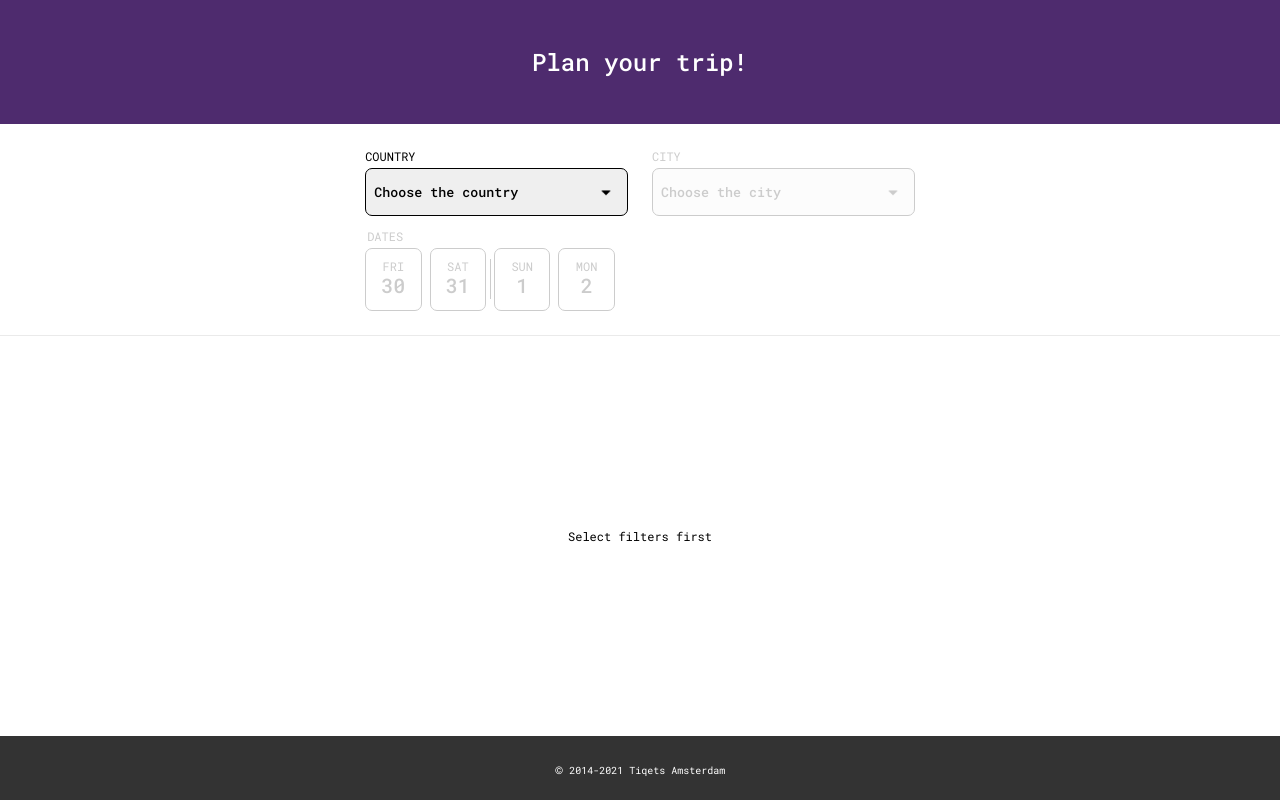
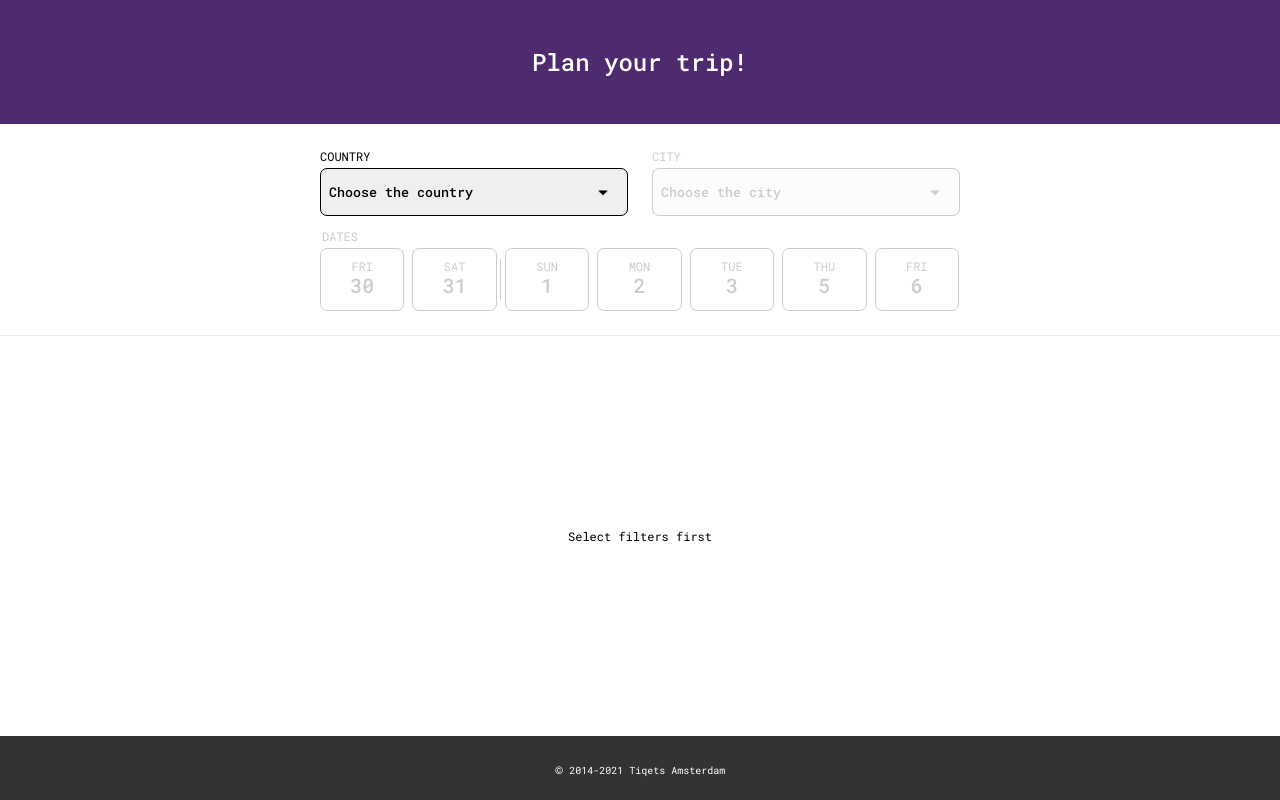
Before and after one commit to suh3yb/frontend-assignment-plan-your-trip, a React (Create React App) app: page / in a window 1280 px wide. Built offline with nearby package versions, Linux system fonts and the light colour scheme; data requests are answered from the project's data file.

Commit message:
add desktop styling, make improvements

```diff
--- a/src/components/DatePicker.tsx
+++ b/src/components/DatePicker.tsx
@@ -8,28 +8,19 @@ interface Props {
   options: DatesResponse;
   disabled: boolean;
   setValue: React.Dispatch<React.SetStateAction<string>>;
-  className?: string;
 }
 
-const DatePicker: React.FC<Props> = ({
-  options,
-  disabled,
-  setValue,
-  className,
-}) => {
+const DatePicker: React.FC<Props> = ({ options, disabled, setValue }) => {
   const handleChange = useCallback(
     (event: React.ChangeEvent<HTMLInputElement>) => {
       setValue(event.target.value);
     },
     [setValue]
   );
-  const fieldsetElemClass = useMemo(() => {
-    let baseClass = addDisabledClass('date-picker__fieldset', disabled);
-    if (className) {
-      baseClass += ` ${className}`;
-    }
-    return baseClass;
-  }, [disabled, className]);
+  const fieldsetElemClass = useMemo(
+    () => addDisabledClass('date-picker__fieldset', disabled),
+    [disabled]
+  );
 
   const datesWrapperElemClass = useMemo(
     () => addAnimateClass('date-picker__fieldset__dates-wrapper', !disabled),
--- a/src/components/Filter.tsx
+++ b/src/components/Filter.tsx
@@ -7,7 +7,6 @@ interface Props {
   defaultOption: string;
   options?: string[];
   setValue: React.Dispatch<React.SetStateAction<string>>;
-  className?: string;
 }
 
 const Filter: React.FC<Props> = ({
@@ -15,7 +14,6 @@ const Filter: React.FC<Props> = ({
   defaultOption,
   options,
   setValue,
-  className,
 }) => {
   const handleChange = useCallback(
     (event: React.ChangeEvent<HTMLSelectElement>) => {
@@ -34,13 +32,10 @@ const Filter: React.FC<Props> = ({
     [options]
   );
 
-  const selectionElemClass = useMemo(() => {
-    let baseClass = addDisabledClass('filter', !options);
-    if (className) {
-      baseClass += ` ${className}`;
-    }
-    return baseClass;
-  }, [options, className]);
+  const selectionElemClass = useMemo(
+    () => addDisabledClass('filter', !options),
+    [options]
+  );
 
   const selectElemId = useMemo(
     () => `${label}-${defaultOption}`,
--- a/src/components/TripPlanner.tsx
+++ b/src/components/TripPlanner.tsx
@@ -113,23 +113,20 @@ const TripPlanner: React.FC = () => {
 
   return (
     <>
-      <div className="selection-wrapper">
+      <div className="filters-wrapper">
         <Filter
-          className="selection-wrapper__filter"
           label="Country"
           defaultOption="Choose the country"
           options={Object.keys(locations)}
           setValue={setSelectedCountry}
         />
         <Filter
-          className="selection-wrapper__filter"
           label="City"
           defaultOption="Choose the city"
           options={cities && Object.keys(cities)}
           setValue={setSelectedCity}
         />
         <DatePicker
-          className="selection-wrapper__date-picker"
           disabled={!selectedCity}
           options={dates}
           setValue={setSelectedDate}
--- a/src/components/datePicker.css
+++ b/src/components/datePicker.css
@@ -106,3 +106,13 @@
 .date-picker__fieldset__dates-wrapper__input {
   display: none;
 }
+
+@media (min-width: 768px) {
+  .date-picker__fieldset__dates-wrapper {
+    width: var(--max-width);
+  }
+
+  .date-picker__fieldset__dates-wrapper__label {
+    width: calc(100% / 7 - 9px);
+  }
+}
--- a/src/components/productCard.css
+++ b/src/components/productCard.css
@@ -1,6 +1,7 @@
 :root {
   --card-height: 120px;
   --card-shadow: 0 0 2px var(--shadow);
+  --card-shadow-hover: 0 0 6px var(--shadow);
 }
 
 .truncate {
@@ -15,16 +16,16 @@
   flex-direction: row;
   flex-wrap: nowrap;
   height: var(--card-height);
-  margin-bottom: 12px;
   overflow: hidden;
   box-shadow: var(--card-shadow);
   border-radius: var(--border-radius);
   text-decoration: none;
   color: initial;
+  transition: box-shadow 0.1s ease-out;
 }
 
-.product-card:last-child {
-  margin-bottom: 0;
+.product-card:hover {
+  box-shadow: var(--card-shadow-hover);
 }
 
 .product-card__image {
@@ -35,6 +36,7 @@
 .product-card__info {
   display: flex;
   flex-direction: column;
+  flex-grow: 1;
   padding: 12px;
 }
 
@@ -71,3 +73,15 @@
   text-decoration: line-through;
   opacity: 0.5;
 }
+
+@media (min-width: 768px) {
+  .product-card {
+    flex-direction: column;
+    height: auto;
+  }
+
+  .product-card__image {
+    width: 100%;
+    height: auto;
+  }
+}
--- a/src/components/products.css
+++ b/src/components/products.css
@@ -14,3 +14,30 @@
 .products {
   padding: var(--padding-page-mobile);
 }
+
+.products > .product-card {
+  margin-bottom: 12px;
+}
+
+.products > .product-card:last-child {
+  margin-bottom: 0;
+}
+
+@media (min-width: 768px) {
+  .products {
+    display: grid;
+    grid-template-columns: repeat(2, 1fr);
+    grid-template-rows: none;
+    grid-auto-flow: row;
+    row-gap: 12px;
+    column-gap: 12px;
+    width: var(--max-width);
+    margin: 0 auto;
+    padding-left: 0;
+    padding-right: 0;
+  }
+
+  .products > .product-card {
+    margin: 0;
+  }
+}
--- a/src/components/tripPlanner.css
+++ b/src/components/tripPlanner.css
@@ -8,8 +8,8 @@
   margin: auto;
 }
 
-.selection-wrapper {
-  padding: 24px var(--padding-page-mobile);
+.filters-wrapper {
+  padding: var(--padding-page-mobile);
 }
 
 .page-separator {
@@ -23,15 +23,17 @@
     max-width: var(--max-width);
   }
 
-  .selection-wrapper {
+  .filters-wrapper {
     display: flex;
     flex-wrap: wrap;
     justify-content: space-between;
-    max-width: var(--max-width);
+    width: var(--max-width);
     margin: 0 auto;
+    padding-left: 0;
+    padding-right: 0;
   }
 
-  .selection-wrapper__filter {
+  .filters-wrapper > .filter {
     flex: 0 0 calc(50% - 12px);
   }
 }
--- a/src/index.css
+++ b/src/index.css
@@ -16,7 +16,7 @@
   --max-width: 640px;
 
   /* SPACING */
-  --padding-page-mobile: 16px;
+  --padding-page-mobile: 24px 16px;
 
   /* BORDER */
   --border-transparent: rgba(52, 52, 52, 0.1);
```
